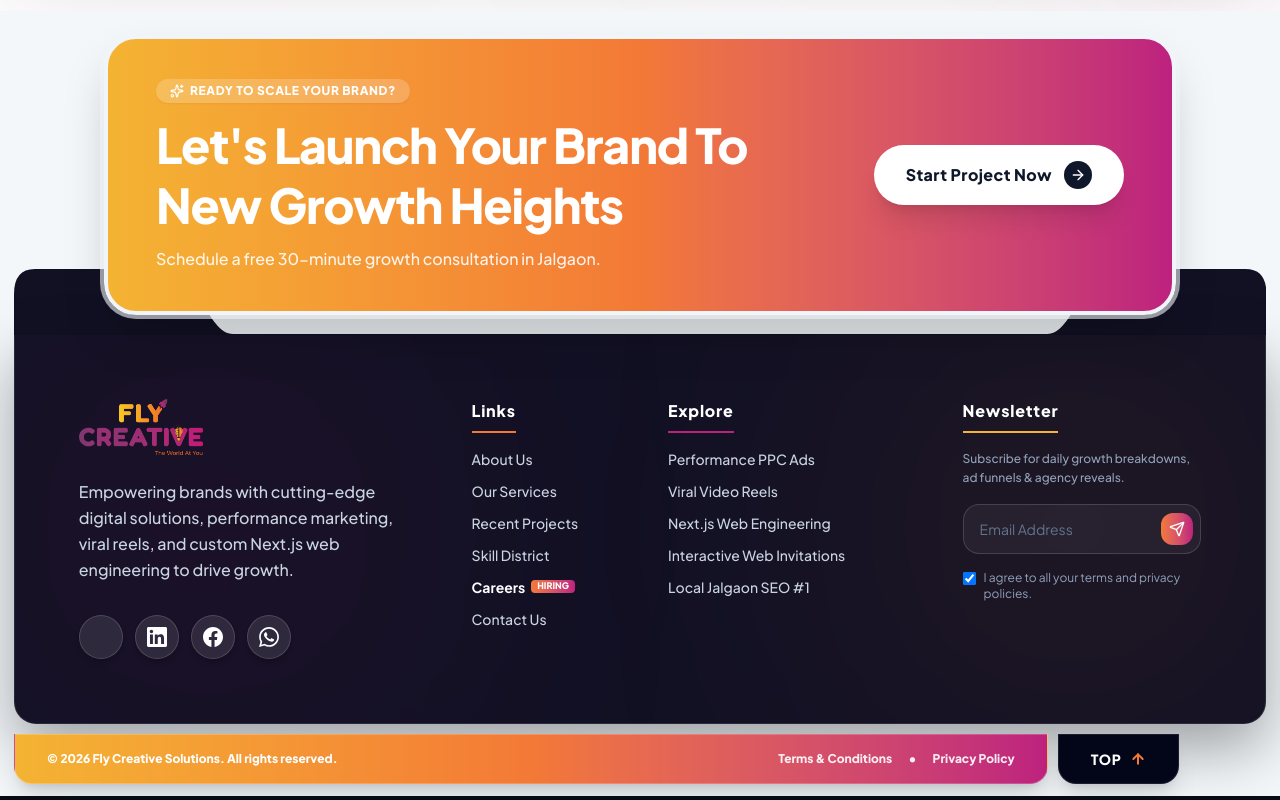
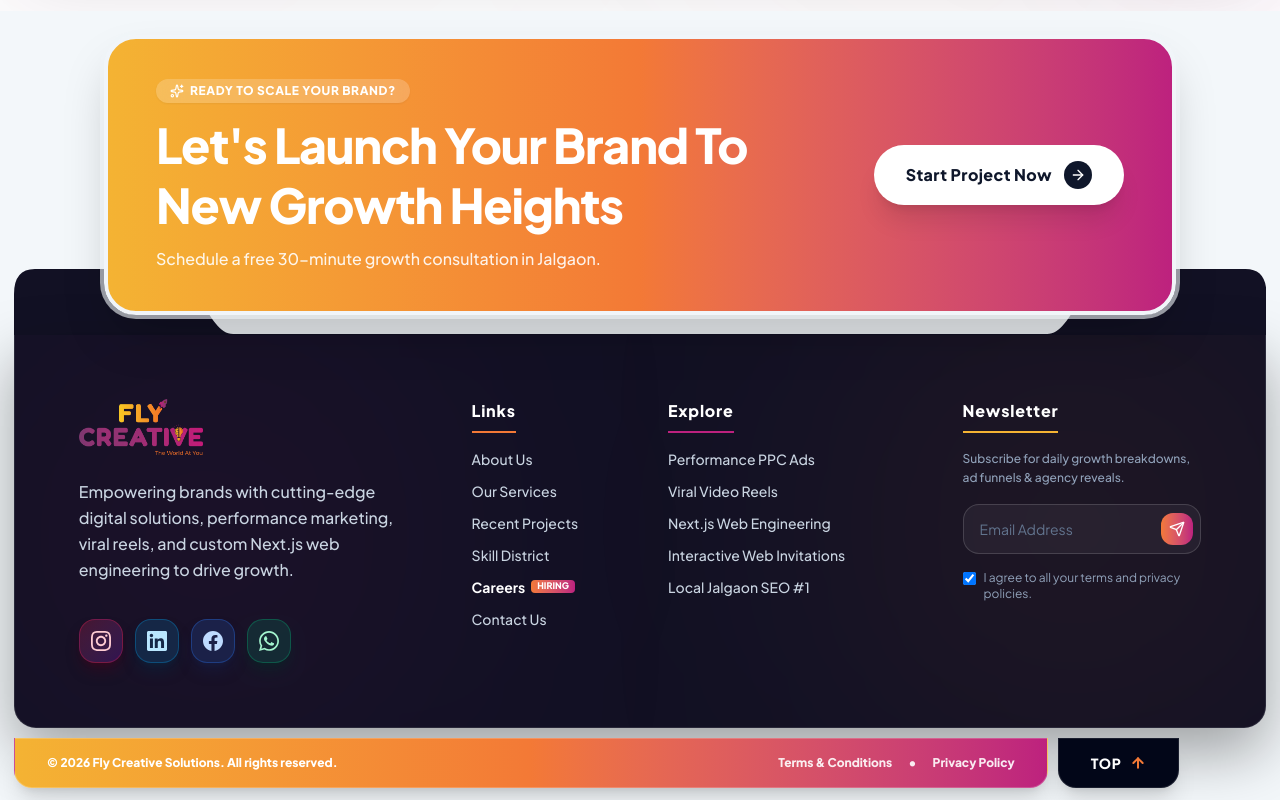
Before and after one commit to flycreative256-jpg/FLYCREATIVEWEB, a Next.js app: page / in a window 1280 px wide. Shown: the part 8223-9023 px from the top of the page. Built offline with nearby package versions, Linux system fonts and the light colour scheme.

Commit message:
Redesign footer social media icons with luxury glassmorphism, gradient brand glows, and clean font loading

```diff
--- a/app/globals.css
+++ b/app/globals.css
@@ -1,3 +1,4 @@
+@import url('https://fonts.googleapis.com/css2?family=Plus+Jakarta+Sans:wght@400;500;600;700;800&display=swap');
 @import "tailwindcss";
 
 @layer base {
--- a/app/layout.tsx
+++ b/app/layout.tsx
@@ -1,15 +1,8 @@
 import type { Metadata } from "next";
-import { Plus_Jakarta_Sans } from "next/font/google";
 import "./globals.css";
 import { siteData } from "@/data/siteData";
 import { StructuredData } from "@/components/seo/StructuredData";
 import { GoogleAnalytics } from "@/components/seo/GoogleAnalytics";
-
-const jakarta = Plus_Jakarta_Sans({
-  subsets: ["latin"],
-  weight: ["400", "500", "600", "700", "800"],
-  variable: "--font-jakarta"
-});
 
 export const metadata: Metadata = {
   metadataBase: new URL(siteData.websiteUrl),
@@ -72,7 +65,7 @@ export default function RootLayout({
   children: React.ReactNode;
 }>) {
   return (
-    <html lang="en" className={`scroll-smooth ${jakarta.variable}`}>
+    <html lang="en" className="scroll-smooth">
       <head>
         <link rel="icon" href="/logo/IMG_2767.PNG" />
         <StructuredData />
--- a/components/layout/Footer.tsx
+++ b/components/layout/Footer.tsx
@@ -125,20 +125,18 @@ export function Footer({ onOpenContact }: FooterProps) {
                   Empowering brands with cutting-edge digital solutions, performance marketing, viral reels, and custom Next.js web engineering to drive growth.
                 </p>
 
-                {/* Circular Social Buttons */}
-                <div className="flex items-center gap-3 pt-2">
+                {/* Redesigned Luxury Social Media Buttons */}
+                <div className="flex items-center gap-3 pt-3">
                   {/* Instagram */}
                   <a
                     href={siteData.socials.instagram}
                     target="_blank"
                     rel="noreferrer"
                     aria-label="Instagram"
-                    className="w-11 h-11 rounded-full bg-white/10 hover:bg-gradient-to-tr hover:from-amber-500 hover:via-rose-500 hover:to-purple-600 border border-white/15 text-white flex items-center justify-center transition-all duration-300 shadow-md hover:scale-110 active:scale-95"
+                    className="w-11 h-11 rounded-2xl bg-gradient-to-br from-rose-500/20 to-purple-600/20 hover:from-[#F58529] hover:via-[#DD2A7B] hover:to-[#8134AF] border border-rose-500/30 hover:border-transparent text-white flex items-center justify-center transition-all duration-300 shadow-lg shadow-rose-950/40 hover:shadow-rose-500/30 hover:-translate-y-1 hover:scale-105 active:scale-95 group"
                   >
-                    <svg className="w-5 h-5 fill-none stroke-currentColor" strokeWidth="2" strokeLinecap="round" strokeLinejoin="round" viewBox="0 0 24 24">
-                      <rect width="20" height="20" x="2" y="2" rx="5" ry="5"/>
-                      <path d="M16 11.37A4 4 0 1 1 12.63 8 4 4 0 0 1 16 11.37z"/>
-                      <line x1="17.5" x2="17.51" y1="6.5" y2="6.5"/>
+                    <svg className="w-5 h-5 fill-current text-rose-200 group-hover:text-white transition-colors" viewBox="0 0 24 24">
+                      <path d="M12 2.163c3.204 0 3.584.012 4.85.07 3.252.148 4.771 1.691 4.919 4.919.058 1.265.069 1.645.069 4.849 0 3.205-.012 3.584-.069 4.849-.149 3.225-1.664 4.771-4.919 4.919-1.266.058-1.644.07-4.85.07-3.204 0-3.584-.012-4.849-.07-3.26-.149-4.771-1.699-4.919-4.92-.058-1.265-.07-1.644-.07-4.849 0-3.204.013-3.583.07-4.849.149-3.227 1.664-4.771 4.919-4.919 1.266-.057 1.645-.069 4.849-.069zm0-2.163c-3.259 0-3.667.014-4.947.072-4.358.2-6.78 2.618-6.98 6.98-.059 1.281-.073 1.689-.073 4.948 0 3.259.014 3.668.072 4.948.2 4.358 2.618 6.78 6.98 6.98 1.281.058 1.689.072 4.948.072 3.259 0 3.668-.014 4.948-.072 4.354-.2 6.782-2.618 6.979-6.98.059-1.28.073-1.689.073-4.948 0-3.259-.014-3.667-.072-4.947-.196-4.354-2.617-6.78-6.979-6.98-1.281-.059-1.69-.073-4.949-.073zm0 5.838c-3.403 0-6.162 2.759-6.162 6.162s2.759 6.163 6.162 6.163 6.162-2.759 6.162-6.163c0-3.403-2.759-6.162-6.162-6.162zm0 10.162c-2.209 0-4-1.79-4-4 0-2.209 1.791-4 4-4s4 1.791 4 4c0 2.21-1.791 4-4 4zm6.406-11.845c-.796 0-1.441.645-1.441 1.44s.645 1.44 1.441 1.44c.795 0 1.439-.645 1.439-1.44s-.644-1.44-1.439-1.44z"/>
                     </svg>
                   </a>
 
@@ -148,9 +146,9 @@ export function Footer({ onOpenContact }: FooterProps) {
                     target="_blank"
                     rel="noreferrer"
                     aria-label="LinkedIn"
-                    className="w-11 h-11 rounded-full bg-white/10 hover:bg-[#0A66C2] border border-white/15 text-white flex items-center justify-center transition-all duration-300 shadow-md hover:scale-110 active:scale-95"
+                    className="w-11 h-11 rounded-2xl bg-sky-500/15 hover:bg-[#0A66C2] border border-sky-500/30 hover:border-transparent text-white flex items-center justify-center transition-all duration-300 shadow-lg shadow-sky-950/40 hover:shadow-sky-500/30 hover:-translate-y-1 hover:scale-105 active:scale-95 group"
                   >
-                    <svg className="w-5 h-5 fill-current" viewBox="0 0 24 24">
+                    <svg className="w-5 h-5 fill-current text-sky-200 group-hover:text-white transition-colors" viewBox="0 0 24 24">
                       <path d="M20.447 20.452h-3.554v-5.569c0-1.328-.027-3.037-1.852-3.037-1.853 0-2.136 1.445-2.136 2.939v5.667H9.351V9h3.414v1.561h.046c.477-.9 1.637-1.85 3.37-1.85 3.601 0 4.267 2.37 4.267 5.455v6.286zM5.337 7.433c-1.144 0-2.063-.926-2.063-2.065 0-1.138.92-2.063 2.063-2.063 1.14 0 2.064.925 2.064 2.063 0 1.139-.925 2.065-2.064 2.065zm1.782 13.019H3.555V9h3.564v11.452zM22.225 0H1.771C.792 0 0 .774 0 1.729v20.542C0 23.227.792 24 1.771 24h20.451C23.2 24 24 23.227 24 22.271V1.729C24 .774 23.2 0 22.222 0h.003z"/>
                     </svg>
                   </a>
@@ -161,9 +159,9 @@ export function Footer({ onOpenContact }: FooterProps) {
                     target="_blank"
                     rel="noreferrer"
                     aria-label="Facebook"
-                    className="w-11 h-11 rounded-full bg-white/10 hover:bg-[#1877F2] border border-white/15 text-white flex items-center justify-center transition-all duration-300 shadow-md hover:scale-110 active:scale-95"
+                    className="w-11 h-11 rounded-2xl bg-blue-500/15 hover:bg-[#1877F2] border border-blue-500/30 hover:border-transparent text-white flex items-center justify-center transition-all duration-300 shadow-lg shadow-blue-950/40 hover:shadow-blue-500/30 hover:-translate-y-1 hover:scale-105 active:scale-95 group"
                   >
-                    <svg className="w-5 h-5 fill-current" viewBox="0 0 24 24">
+                    <svg className="w-5 h-5 fill-current text-blue-200 group-hover:text-white transition-colors" viewBox="0 0 24 24">
                       <path d="M24 12.073c0-6.627-5.373-12-12-12s-12 5.373-12 12c0 5.99 4.388 10.954 10.125 11.854v-8.385H7.078v-3.47h3.047V9.43c0-3.007 1.792-4.669 4.533-4.669 1.312 0 2.686.235 2.686.235v2.953H15.83c-1.491 0-1.956.925-1.956 1.874v2.25h3.328l-.532 3.47h-2.796v8.385C19.612 23.027 24 18.062 24 12.073z"/>
                     </svg>
                   </a>
@@ -174,9 +172,9 @@ export function Footer({ onOpenContact }: FooterProps) {
                     target="_blank"
                     rel="noreferrer"
                     aria-label="WhatsApp"
-                    className="w-11 h-11 rounded-full bg-white/10 hover:bg-[#25D366] border border-white/15 text-white flex items-center justify-center transition-all duration-300 shadow-md hover:scale-110 active:scale-95"
+                    className="w-11 h-11 rounded-2xl bg-emerald-500/15 hover:bg-[#25D366] border border-emerald-500/30 hover:border-transparent text-white flex items-center justify-center transition-all duration-300 shadow-lg shadow-emerald-950/40 hover:shadow-emerald-500/30 hover:-translate-y-1 hover:scale-105 active:scale-95 group"
                   >
-                    <svg className="w-5 h-5 fill-current" viewBox="0 0 24 24">
+                    <svg className="w-5 h-5 fill-current text-emerald-200 group-hover:text-white transition-colors" viewBox="0 0 24 24">
                       <path d="M.057 24l1.687-6.163c-1.041-1.804-1.588-3.849-1.587-5.946.003-6.556 5.338-11.891 11.893-11.891 3.181.001 6.167 1.24 8.413 3.488 2.245 2.248 3.481 5.236 3.48 8.414-.003 6.557-5.338 11.892-11.893 11.892-1.99-.001-3.951-.5-5.688-1.448l-6.305 1.654zm6.597-3.807c1.676.995 3.276 1.591 5.392 1.592 5.448 0 9.886-4.434 9.889-9.885.002-5.462-4.415-9.89-9.881-9.892-5.452 0-9.887 4.434-9.889 9.884-.001 2.225.651 3.891 1.746 5.634l-.999 3.648 3.742-.981zm11.387-5.464c-.074-.124-.272-.198-.57-.347-.297-.149-1.758-.868-2.031-.967-.272-.099-.47-.149-.669.149-.198.297-.768.967-.941 1.165-.173.198-.347.223-.644.074-.297-.149-1.255-.462-2.39-1.475-.883-.788-1.48-1.761-1.653-2.059-.173-.297-.018-.458.13-.606.134-.133.297-.347.446-.521.151-.172.2-.296.3-.495.099-.198.05-.372-.025-.521-.075-.148-.669-1.611-.916-2.206-.242-.579-.487-.501-.669-.51l-.57-.01c-.198 0-.52.074-.792.372s-1.04 1.016-1.04 2.479 1.065 2.876 1.213 3.074c.149.198 2.095 3.2 5.076 4.487.709.306 1.263.489 1.694.626.712.226 1.36.194 1.872.118.571-.085 1.758-.719 2.006-1.413.248-.695.248-1.29.173-1.414z"/>
                     </svg>
                   </a>
--- a/package.json
+++ b/package.json
@@ -13,11 +13,13 @@
     "framer-motion": "^13.1.0",
     "lucide-react": "^1.31.0",
     "next": "16.3.1",
+    "postcss": "^8.5.26",
     "react": "19.2.8",
     "react-dom": "19.2.8",
     "tailwind-merge": "^3.6.0"
   },
   "devDependencies": {
+    "@next/swc-darwin-arm64": "^16.3.3",
     "@tailwindcss/postcss": "^4",
     "@types/node": "^20",
     "@types/react": "^19",
```
Also changed, not shown: 1 other file (tests, documents, lock files or other folders).
